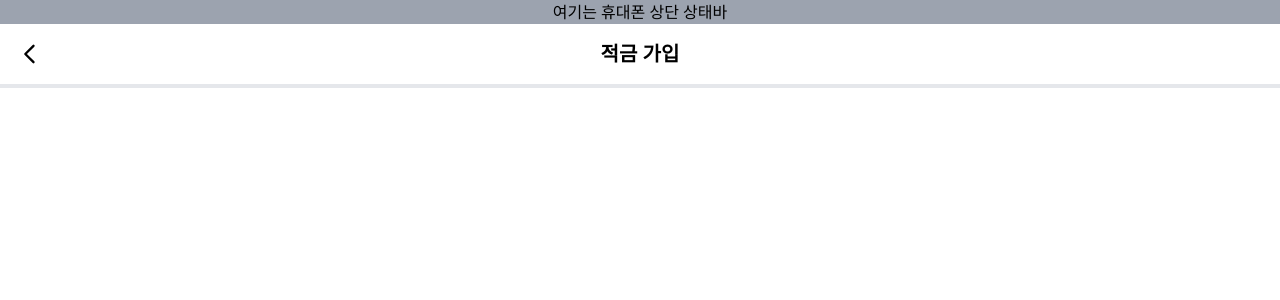
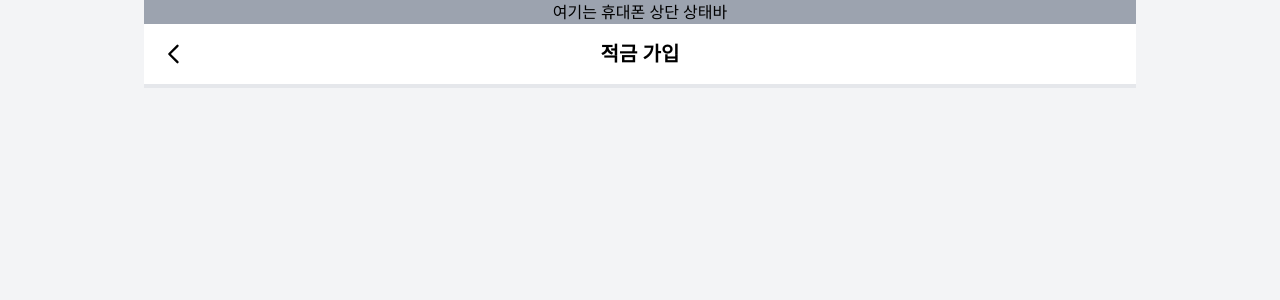
Before and after one commit to uhbooba/frontend, a React (Vite) app: page /savings in a window 1280 px wide. Shown: the top 300 px of the page. Built offline with nearby package versions, Linux system fonts and the light colour scheme.

Commit message:
💄Design : Add layout to App.tsx

```diff
--- a/src/App.tsx
+++ b/src/App.tsx
@@ -1,9 +1,12 @@
 import { Outlet } from 'react-router-dom';
+import Layout from './components/common/layouts/Layout';
 
 function App() {
   return (
     <>
-      <Outlet />
+      <Layout>
+        <Outlet />
+      </Layout>
     </>
   );
 }
```
